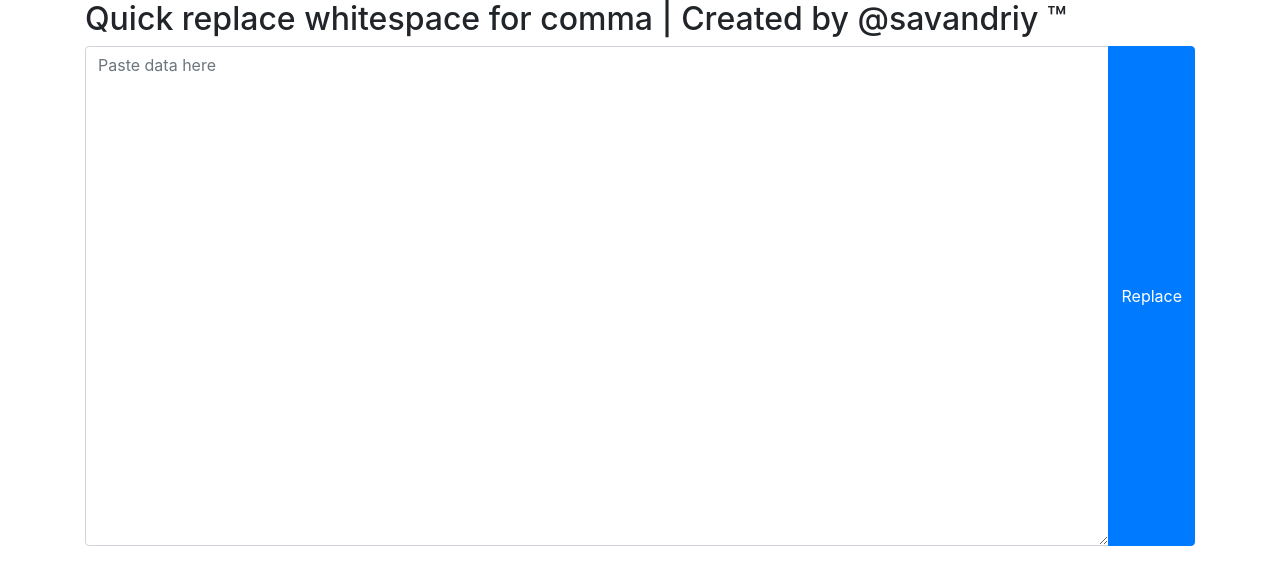
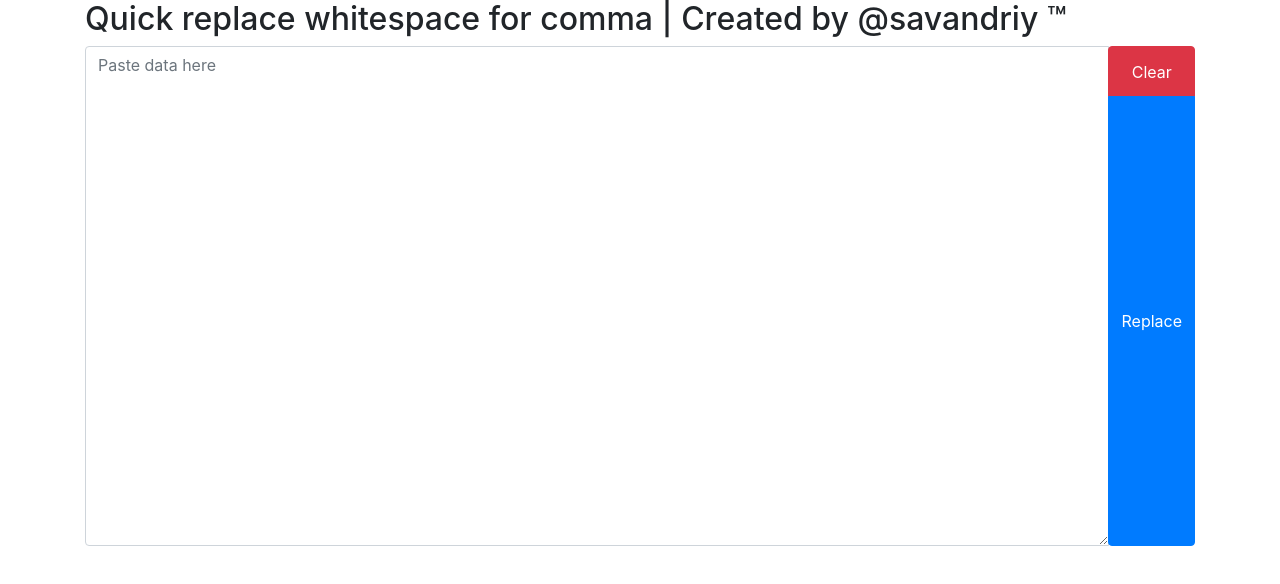
Before and after one commit to savandriy/replace-whitespace-for-comma-app, a plain HTML site: page index.html in a window 1280 px wide. Drawn offline with nearby package versions, Linux system fonts and the light colour scheme.

Commit message:
add clear

```diff
--- a/index.html
+++ b/index.html
@@ -1,10 +1,15 @@
 <!DOCTYPE html>
 <html lang="en">
 <head>
-    <link rel="stylesheet" href="https://stackpath.bootstrapcdn.com/bootstrap/4.4.1/css/bootstrap.min.css" integrity="sha384-Vkoo8x4CGsO3+Hhxv8T/Q5PaXtkKtu6ug5TOeNV6gBiFeWPGFN9MuhOf23Q9Ifjh" crossorigin="anonymous">
+    <link rel="stylesheet" href="https://stackpath.bootstrapcdn.com/bootstrap/4.4.1/css/bootstrap.min.css"
+          integrity="sha384-Vkoo8x4CGsO3+Hhxv8T/Q5PaXtkKtu6ug5TOeNV6gBiFeWPGFN9MuhOf23Q9Ifjh" crossorigin="anonymous">
     <script src="https://cdnjs.cloudflare.com/ajax/libs/jquery/3.4.1/jquery.min.js"></script>
-    <script src="https://cdn.jsdelivr.net/npm/popper.js@1.16.0/dist/umd/popper.min.js" integrity="sha384-Q6E9RHvbIyZFJoft+2mJbHaEWldlvI9IOYy5n3zV9zzTtmI3UksdQRVvoxMfooAo" crossorigin="anonymous"></script>
-    <script src="https://stackpath.bootstrapcdn.com/bootstrap/4.4.1/js/bootstrap.min.js" integrity="sha384-wfSDF2E50Y2D1uUdj0O3uMBJnjuUD4Ih7YwaYd1iqfktj0Uod8GCExl3Og8ifwB6" crossorigin="anonymous"></script>
+    <script src="https://cdn.jsdelivr.net/npm/popper.js@1.16.0/dist/umd/popper.min.js"
+            integrity="sha384-Q6E9RHvbIyZFJoft+2mJbHaEWldlvI9IOYy5n3zV9zzTtmI3UksdQRVvoxMfooAo"
+            crossorigin="anonymous"></script>
+    <script src="https://stackpath.bootstrapcdn.com/bootstrap/4.4.1/js/bootstrap.min.js"
+            integrity="sha384-wfSDF2E50Y2D1uUdj0O3uMBJnjuUD4Ih7YwaYd1iqfktj0Uod8GCExl3Og8ifwB6"
+            crossorigin="anonymous"></script>
     <script src="https://cdn.jsdelivr.net/npm/gasparesganga-jquery-loading-overlay@2.1.6/dist/loadingoverlay.min.js"></script>
 </head>
 <body>
@@ -19,6 +24,11 @@
         $.LoadingOverlay("hide");
     }
 
+    function clearInputs() {
+        console.log('clear');
+        $('#textarea-input').val('');
+    }
+
     function copyResult() {
         $.LoadingOverlay("show");
         let resultText = $('.card-text').text();
@@ -28,11 +38,11 @@
 
     function copyToClipboard(text) {
         let dummy = document.createElement("textarea");
-        // to avoid breaking orgain page when copying more words
+        // to avoid breaking again page when copying more words
         // cant copy when adding below this code
         // dummy.style.display = 'none'
         document.body.appendChild(dummy);
-        //Be careful if you use texarea. setAttribute('value', value), which works with "input" does not work with "textarea". – Eduard
+        //Be careful if you use textarea. setAttribute('value', value), which works with "input" does not work with "textarea". – Eduard
         dummy.value = text;
         dummy.select();
         document.execCommand("copy");
@@ -45,9 +55,15 @@
     <h2>Quick replace whitespace for comma | Created by @savandriy &trade;</h2>
 
     <div class="input-group">
-        <textarea id="textarea-input" class="form-control" placeholder="Paste data here" style="min-height: 500px"></textarea>
+        <textarea id="textarea-input" class="form-control" placeholder="Paste data here"
+                  style="min-height: 500px"></textarea>
         <div class="input-group-append">
-            <button class="btn btn-primary" type="button" onclick="replaceWhitespaceWithCommas()">Replace</button>
+            <div class="btn-group-vertical">
+                <button class="btn btn-danger" style="height: 10%;" type="button" onclick="clearInputs()">Clear</button>
+                <button class="btn btn-primary" style="margin-left: 0; height: 90%;" type="button"
+                        onclick="replaceWhitespaceWithCommas()">Replace
+                </button>
+            </div>
         </div>
     </div>
 
```
